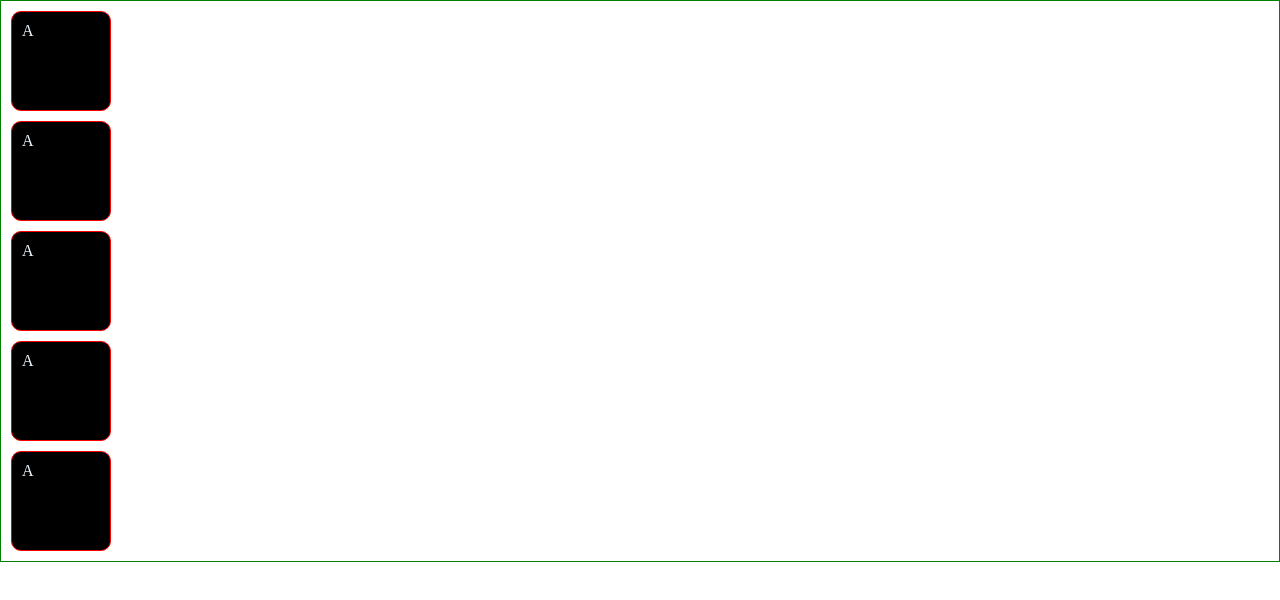
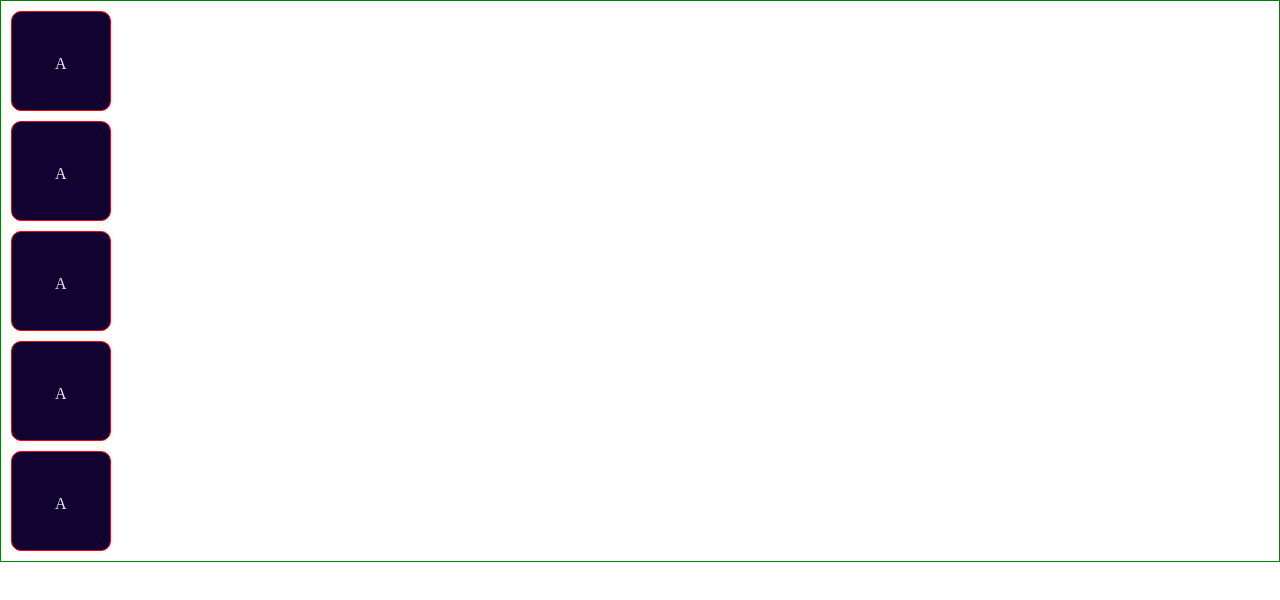
Before and after one commit to MuhammedNisham/project-3, a plain HTML site: page index.html in a window 1280 px wide. Drawn offline with Linux system fonts and the light colour scheme.

Commit message:
changes are made

```diff
--- a/style.css
+++ b/style.css
@@ -13,12 +13,16 @@ wildcard in many languages */
     .content{
         border: 1px solid red;
         border-radius: 10px;
-        background-color: black;
+        background-color: rgb(18, 2, 49);
         /* color means text color in html */
-        color: aliceblue;
+        color: rgb(226, 232, 238);
         height: 100px;
         width: 100px;
-        padding: 10px;
+        padding: 43px;
         margin: 10px;
+
+        .inner-content{
+            background-color: aliceblue;
+        }
     }
 }
```
Also changed, not shown: 5 other files.
